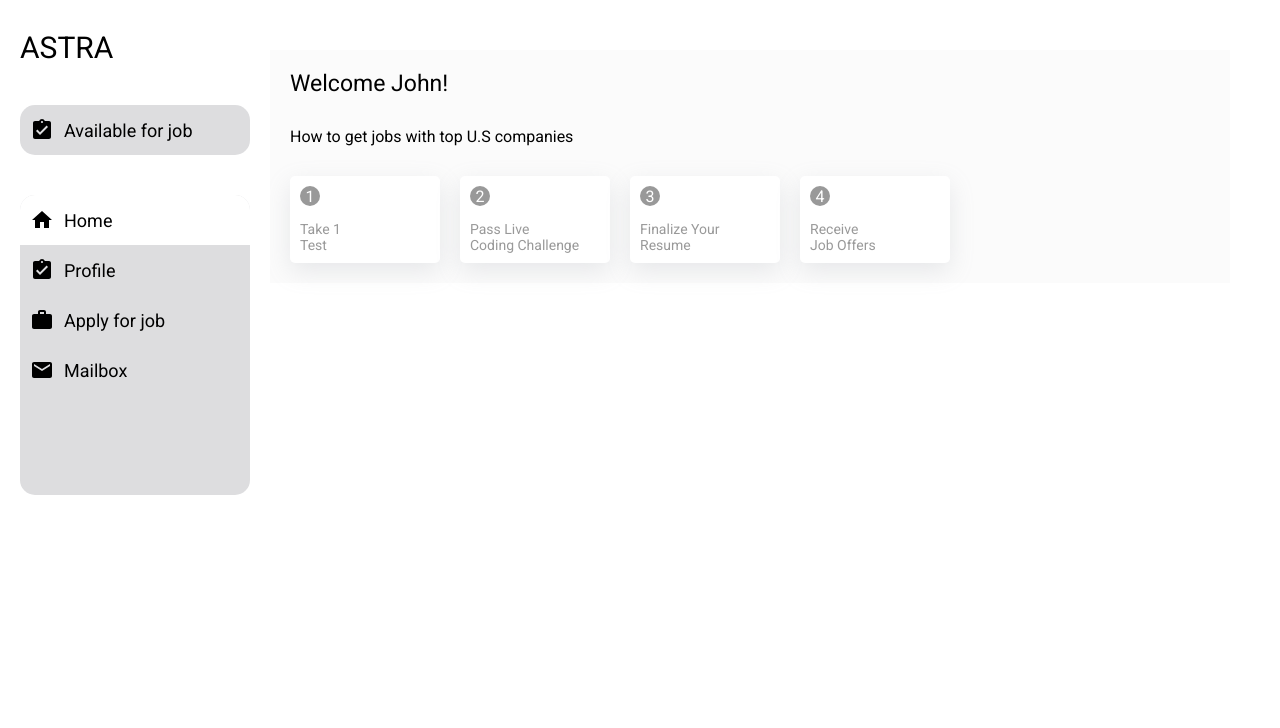
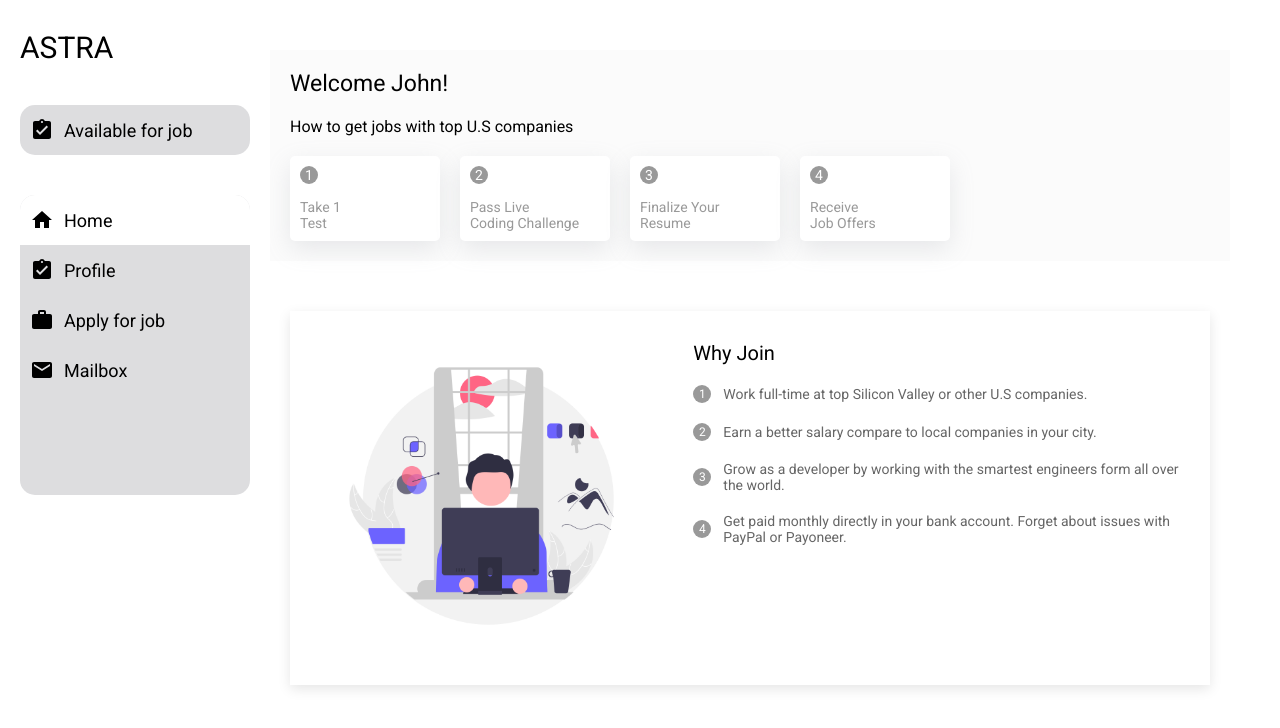
Before and after one commit to HasiburRahman-hr11/astra-dashboard-react-app, a React (Create React App) app: page / in a window 1280 px wide. Shown: the top 728 px of the page. Built offline with nearby package versions, Linux system fonts and the light colour scheme.

Commit message:
added home bottom section

```diff
--- /dev/null
+++ b/src/Components/HomeBottom/index.jsx
@@ -0,0 +1,103 @@
+import React from 'react';
+import { Box, Grid } from '@mui/material';
+
+import homeImg from '../../images/astra.png'
+
+
+const styles = {
+    listItem: {
+        display: 'flex',
+        alignItems: 'center',
+        marginTop: '20px',
+        fontSize: '14px',
+        color: '#666'
+    },
+    listCounter: {
+        backgroundColor: '#999999',
+        color: '#fff',
+        width: '18px',
+        height: '18px',
+        display: 'flex',
+        alignItems: 'center',
+        justifyContent: 'center',
+        borderRadius: '50%',
+        fontSize: '12px',
+    }
+}
+
+const HomeBottom = () => {
+    return (
+        <Box component="div" className='home__bottom' sx={{
+            padding: '20px 20px'
+        }}>
+            <Box component="div" sx={{
+                boxShadow: 'rgba(0, 0, 0, 0.1) 0px 4px 12px',
+                backgroundColor: '#fff',
+                padding: '30px 20px'
+            }}>
+                <Grid container spacing={5}>
+                    <Grid item md={5} sm={12}>
+                        <img src={homeImg} alt="Why Join" />
+                    </Grid>
+                    <Grid item md={7} sm={12}>
+                        <Box component="h3" sx={{
+                            fontSize: '20px',
+                            marginBottom: '10px',
+                            fontWeight: 'normal'
+                        }}>
+                            Why Join
+                        </Box>
+                        <Box component="ul">
+                            <Box component="li" sx={styles.listItem}>
+                                <Box component="p" sx={{
+                                    minWidth: '20px',
+                                    marginRight: '10px',
+                                }}>
+                                    <Box component="span" sx={styles.listCounter}>1</Box>
+                                </Box>
+                                <Box component="p">
+                                    Work full-time at top Silicon Valley or other U.S companies.
+                                </Box>
+                            </Box>
+                            <Box component="li" sx={styles.listItem}>
+                                <Box component="p" sx={{
+                                    minWidth: '20px',
+                                    marginRight: '10px',
+                                }}>
+                                    <Box component="span" sx={styles.listCounter}>2</Box>
+                                </Box>
+                                <Box component="p">
+                                    Earn a better salary compare to local companies in your city.
+                                </Box>
+                            </Box>
+                            <Box component="li" sx={styles.listItem}>
+                                <Box component="p" sx={{
+                                    minWidth: '20px',
+                                    marginRight: '10px',
+                                }}>
+                                    <Box component="span" sx={styles.listCounter}>3</Box>
+                                </Box>
+                                <Box component="p">
+                                    Grow as a developer by working with the smartest engineers form all over the world.
+                                </Box>
+                            </Box>
+                            <Box component="li" sx={styles.listItem}>
+                                <Box component="p" sx={{
+                                    minWidth: '20px',
+                                    marginRight: '10px',
+                                }}>
+                                    <Box component="span" sx={styles.listCounter}>4</Box>
+                                </Box>
+                                <Box component="p">
+                                    Get paid monthly directly in your bank account. Forget about issues with PayPal or Payoneer.
+                                </Box>
+                            </Box>
+                        </Box>
+                    </Grid>
+                </Grid>
+            </Box>
+        </Box>
+    );
+};
+
+export default HomeBottom;
--- a/src/Components/HomeTop/index.jsx
+++ b/src/Components/HomeTop/index.jsx
@@ -7,11 +7,11 @@ const HomeTop = () => {
         <Box component="div" className='home__top' sx={{
             backgroundColor:'#FBFBFB',
             padding:'20px 20px',
-            marginBottom:'50px'
+            marginBottom:'30px'
         }}>
             <Box component="h2" sx={{
                 fontSize:'23px',
-                mb:'30px',
+                mb:'20px',
                 fontWeight:'normal'
             }}>Welcome John!</Box>
             <Box component="p">How to get jobs with top U.S companies</Box>
@@ -19,7 +19,7 @@ const HomeTop = () => {
             <Box component="div" sx={{
                 display: 'flex',
                 alignItems: 'center',
-                marginTop:'30px'
+                flexWrap:'wrap'
             }}>
                 <HomeTopLevel counter="1" text1="Take 1" text2="Test" />
                 <HomeTopLevel counter="2" text1="Pass Live" text2="Coding Challenge" />
--- a/src/Components/HomeTopLevel/index.jsx
+++ b/src/Components/HomeTopLevel/index.jsx
@@ -9,17 +9,19 @@ const HomeTopLevel = ({ counter, text1 , text2}) => {
             padding: '10px',
             boxShadow: 'rgba(149, 157, 165, 0.2) 0px 8px 24px',
             width: '150px',
-            marginRight:'20px'
+            marginRight:'20px',
+            marginTop:'20px'
         }}>
             <Box component="span" sx={{
                 backgroundColor: '#999999',
                 color: '#fff',
-                width: '20px',
-                height: '20px',
+                width: '18px',
+                height: '18px',
                 display: 'flex',
                 alignItems: 'center',
                 justifyContent: 'center',
-                borderRadius: '50%'
+                borderRadius: '50%',
+                fontSize:'14px',
             }}>{counter}</Box>
 
             <Box component="p" sx={{
--- a/src/Pages/Home/index.jsx
+++ b/src/Pages/Home/index.jsx
@@ -1,10 +1,12 @@
 import React from 'react';
+import HomeBottom from '../../Components/HomeBottom';
 import HomeTop from '../../Components/HomeTop';
 
 const Home = () => {
     return (
         <div className='page__wrapper'>
             <HomeTop/>
+            <HomeBottom/>
         </div>
     );
 };
--- a/src/index.css
+++ b/src/index.css
@@ -17,6 +17,10 @@ form {
   width: 100%;
 }
 
+ul{
+  list-style: none;
+}
+
 a{
   text-decoration: none;
   color: initial;
```
Also changed, not shown: src/images/astra.png (added), src/images/astra.svg (added).
